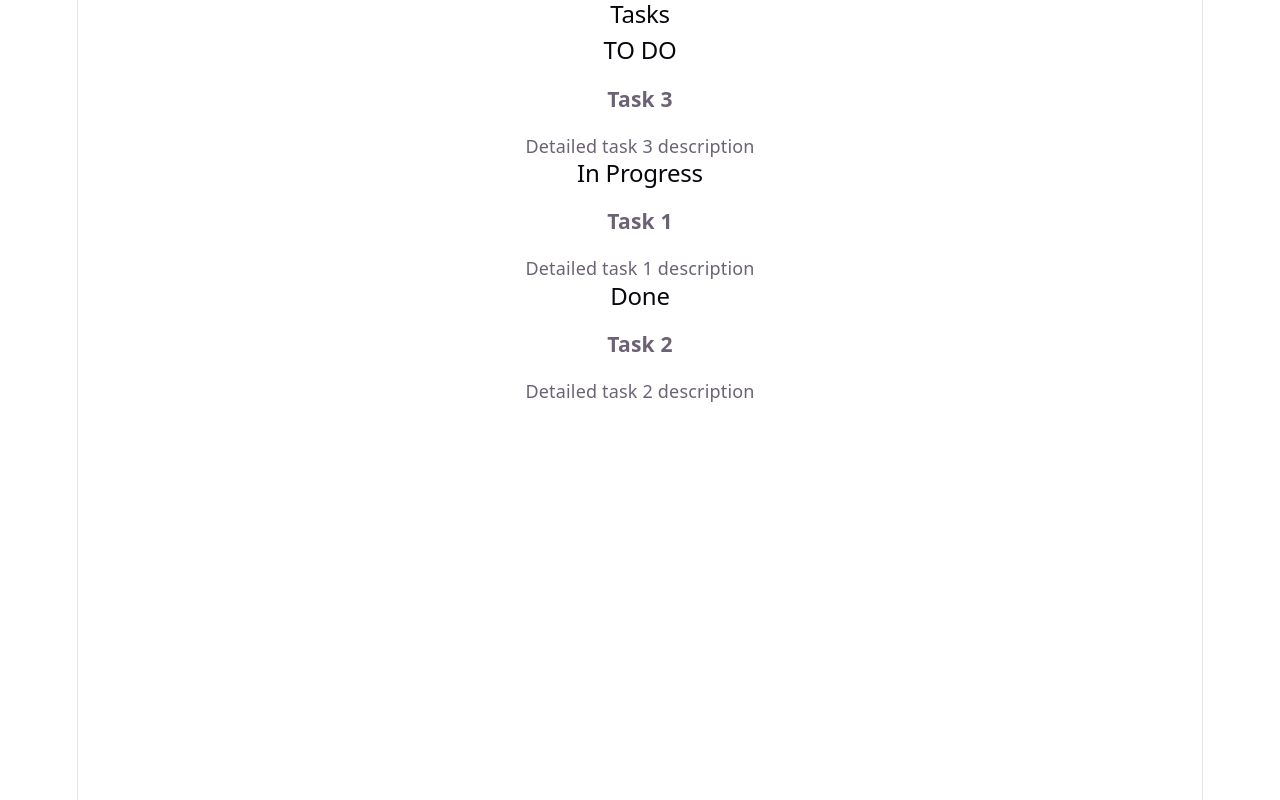
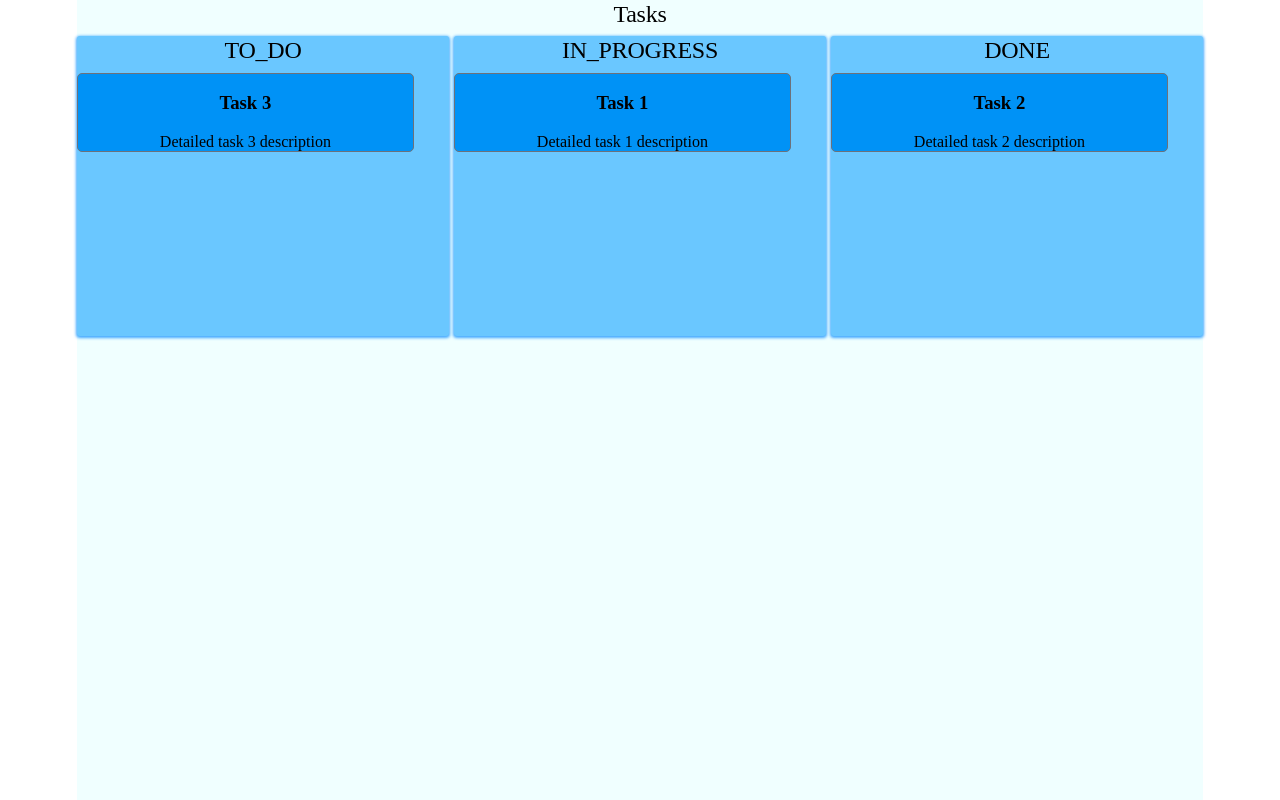
Before and after one commit to yemisssy/justworks-codesignal-prep, a React (Vite) app in the folder FRONTEND/codesignal-task-board/: page / in a window 1280 px wide. Built offline with nearby package versions, Linux system fonts and the light colour scheme.

Commit message:
updated level 1 logic

```diff
--- a/FRONTEND/codesignal-task-board/src/App.css
+++ b/FRONTEND/codesignal-task-board/src/App.css
@@ -1,4 +1,25 @@
-.counter {
+.board__columns {
+  max-width: 100%;
+  display: flex;
+  gap: 5px;
+}
+.column {
+  background-color: #6ac7ff;
+  height: 300px;
+  border-radius: 3px;
+  box-shadow: 0px 1px 3px 1px #43a9ff;
+  flex: 1;
+}
+
+.column__cards {
+  border: 2px solid black;
+  background-color: #0092f6;
+  border: 1px solid #6d717a;
+  border-radius: 5px;
+  max-width: 90%;
+}
+
+/* .counter {
   font-size: 16px;
   padding: 5px 10px;
   border-radius: 5px;
@@ -181,4 +202,4 @@
     right: 0;
     border-right-color: var(--border);
   }
-}
+} */
--- a/FRONTEND/codesignal-task-board/src/App.jsx
+++ b/FRONTEND/codesignal-task-board/src/App.jsx
@@ -2,40 +2,48 @@ import { useState } from "react";
 
 import "./App.css";
 import { data } from "./mockData.js";
+import RenderCard from "./CardRendering.jsx";
+
+//Since The count of the columns can change even if the columns stages are permanent
+//I need to keep a state of the stages/status , so I can manage changes for each time a stage changes
+//The kind of state that only reflects what the data has, whether mock data or api response data
+//The stage/column state shape is not dependent on one structure of data, it's
+//really used as a bucket to hold the tasks that belong in each stage
+
+//---TASKS HANDLING--->
+//Do I need to keep a state of tasks since since I am either getting it directly from a
+//const mock data or saving the response of an api ; Yes, I should use one state for statuses
+//even if that might mean I am mutating the tasks state, if I am using the same state variable
+//What actions trigger my API call? so, basically, how does my task data update?
+
+//---MULTIPLE COMPOPENET -->
+// I should probably put my form component and the card component in different places
+//So I have handle state management cleanly
+
+//---CARD COMPONENT -->
+// The card component handles displaying cards and re-ordering
+// Now, does my reordering trigger & api call? No, not according to requirement, it just does
+// client side upadte/ data manipulation
+
+//---FORM COMPONENT -->
+//Does my form component trigger an api call/server action? no, on submit should
+//probably just update form submission state(or advanced level, notification subscription)
+// and then update the To status. I don't collect or generate User id for these submissions
 
 function App() {
-  // I'mm geting stuck on the syntax to map, but I know I want to map data into different columns
-  // I looked up the syntax
-  // Creating teh table was confusing
-
-  //TO:DO => Create enums and use the enums to check what column header should be dynamically
-  //Or constant object since I am using JS not TS
-  const ColumnStatus = {
-    todoItems: "TO DO",
-    inProgressItems: "In Progress",
-    doneItems: "Done",
-  };
-
-  console.log("key", Object.keys(data));
-  console.log("entries", Object.entries(data));
+  const [columns, setColumns] = useState(data);
+  console.log(...columns);
+  // console.log(
+  //   columns.map((col, ind) => {
+  //     console.log(Object.values(col));
+  //   }),
+  // );
   return (
     <div className="board">
       <h2 className="board__title">Tasks</h2>
       <div className="board__columns">
-        {Object.entries(data).map((item, index) => (
-          <div className="column" key={item[0]}>
-            <h2 className="column__title">
-              {item[0] in ColumnStatus ? ColumnStatus[item[0]] : item[0]}
-            </h2>
-            <div className="column__cards">
-              {item[1].map((task, index) => (
-                <div className="card" key={index}>
-                  <h3 className="card__title">{task.title}</h3>
-                  <p className="card__description">{task.description}</p>
-                </div>
-              ))}
-            </div>
-          </div>
+        {columns.map((col, index) => (
+          <RenderCard columns={columns} currentCol={col} key={`col${index}`} />
         ))}
       </div>
     </div>
--- /dev/null
+++ b/FRONTEND/codesignal-task-board/src/CardRendering.jsx
@@ -0,0 +1,45 @@
+import { useEffect, useState } from "react";
+
+import "./App.css";
+
+//This components recieves tasks
+//This component displays the task based on their status, i.e it pulls from their status
+//data structure to render, so it can either own or recieve the structure from parent component?
+//SHOULD I SEPARATE THE STATUSES INTO 3 STATES? DOES THAT MAKE MANIPULATION EASIER & CODE CLEANER? I'LL TRY
+//This component will render/display the button for left & right
+//On click of the left & right button , this component determines and holds the logic to
+//remove the task from one status bucket, temporarily save it - using a queue/stack/ array
+// and then add it to next column or previous based on the direction received , so that function would receive
+//two values, the task and teh direction
+//This component should probably hold a status state for button click direction?
+
+//How do I represent the the column order as a fixed order, I can use a config driven approach?
+// but I don't know how to do that yet
+
+//---MY GOAL-->
+//Solve this with what I know, & improve/clean up later
+//Complete each level & and the work on css after
+
+//I am stuck because I need to create 3 coloumns and immeditaly display each columns tasks, I am
+//trying to do this without memorizing the future api data structure. I can make te columns an array
+//of objects , but how do I setStatus when I am splicing
+function RenderCard(colProps) {
+  const { columns, currentCol } = colProps;
+  const [title, cards] = Object.entries(currentCol)[0];
+
+  return (
+    <div className="column">
+      <h2 className="column__title">{title}</h2>
+      <div className="column__cards">
+        {cards.map((card, index) => (
+          <div className="card" key={index}>
+            <h3 className="card__title">{card["title"]}</h3>
+            <p className="card__description">{card["description"]}</p>
+          </div>
+        ))}
+      </div>
+    </div>
+  );
+}
+
+export default RenderCard;
--- a/FRONTEND/codesignal-task-board/src/index.css
+++ b/FRONTEND/codesignal-task-board/src/index.css
@@ -1,5 +1,5 @@
-:root {
-  --text: #6b6375;
+/* :root { */
+/* --text: #6b6375;
   --text-h: #08060d;
   --bg: #fff;
   --border: #e5e4e7;
@@ -11,8 +11,8 @@
   --shadow:
     rgba(0, 0, 0, 0.1) 0 10px 15px -3px, rgba(0, 0, 0, 0.05) 0 4px 6px -2px;
 
-  --sans: system-ui, 'Segoe UI', Roboto, sans-serif;
-  --heading: system-ui, 'Segoe UI', Roboto, sans-serif;
+  --sans: system-ui, "Segoe UI", Roboto, sans-serif;
+  --heading: system-ui, "Segoe UI", Roboto, sans-serif;
   --mono: ui-monospace, Consolas, monospace;
 
   font: 18px/145% var(--sans);
@@ -23,14 +23,14 @@
   font-synthesis: none;
   text-rendering: optimizeLegibility;
   -webkit-font-smoothing: antialiased;
-  -moz-osx-font-smoothing: grayscale;
+  -moz-osx-font-smoothing: grayscale; */
 
-  @media (max-width: 1024px) {
+/* @media (max-width: 1024px) {
     font-size: 16px;
-  }
-}
+  }  */
+/* } */
 
-@media (prefers-color-scheme: dark) {
+/* @media (prefers-color-scheme: dark) {
   :root {
     --text: #9ca3af;
     --text-h: #f3f4f6;
@@ -48,13 +48,14 @@
   #social .button-icon {
     filter: invert(1) brightness(2);
   }
-}
+} */
 
 body {
   margin: 0;
 }
 
 #root {
+  background-color: azure;
   width: 1126px;
   max-width: 100%;
   margin: 0 auto;
@@ -95,7 +96,7 @@ p {
   margin: 0;
 }
 
-code,
+/* code,
 .counter {
   font-family: var(--mono);
   display: inline-flex;
@@ -108,4 +109,4 @@ code {
   line-height: 135%;
   padding: 4px 8px;
   background: var(--code-bg);
-}
+}  */
--- a/FRONTEND/codesignal-task-board/src/mockData.js
+++ b/FRONTEND/codesignal-task-board/src/mockData.js
@@ -1,6 +1,16 @@
 //Wasn't sure how to save this. So I renamed the file to .js
 
-export const data = {
+//Right now, I jsut need to get the tasks, and start my state management with teh tasks
+// because the tasks are what drives actions , my mental model is that the stages/ status/columns
+//are just buckets that doen't change and are use to retrieve or store tasks sorted into them
+//The tasks are what needs to be passed from parent to child in the case of app.jsx and cardrendering component
+
+//So, my justification for reducing the data to just return an array of tasks is because task is all i need since each task already have the
+//category they belong to
+
+//--->Reduce Data to and array of tasks -->
+//---convert it to an array of 3 column objects with values tasks; [{to_do:[]}, {in_progress:[]}]
+export const data = Object.values({
   todoItems: [
     {
       title: "Task 3",
@@ -27,4 +37,15 @@ export const data = {
       userId: "userId2",
     },
   ],
-};
+})
+  .flat()
+  .map((task, index) => {
+    const finalData = [];
+    const columnObj = {};
+    columnObj[task.status] = [task];
+    finalData.push(columnObj);
+    return finalData;
+  })
+  .flat();
+
+console.log("Final Data", data);
```
Also changed, not shown: FRONTEND/codesignal-task-board/FRAMEWORK_PRACTICE.html (+40 -9 lines), 1 other file (tests, documents, lock files or other folders).
